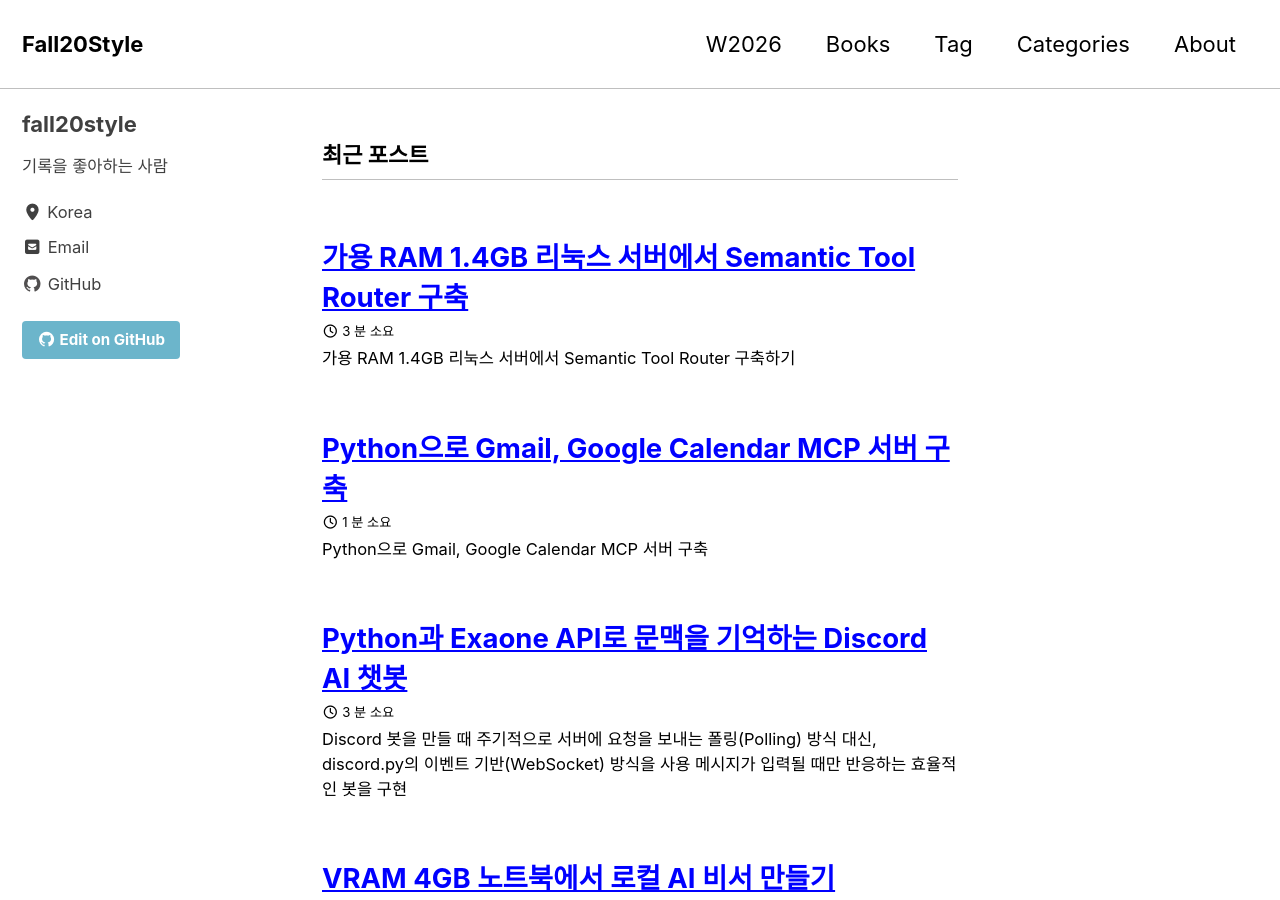
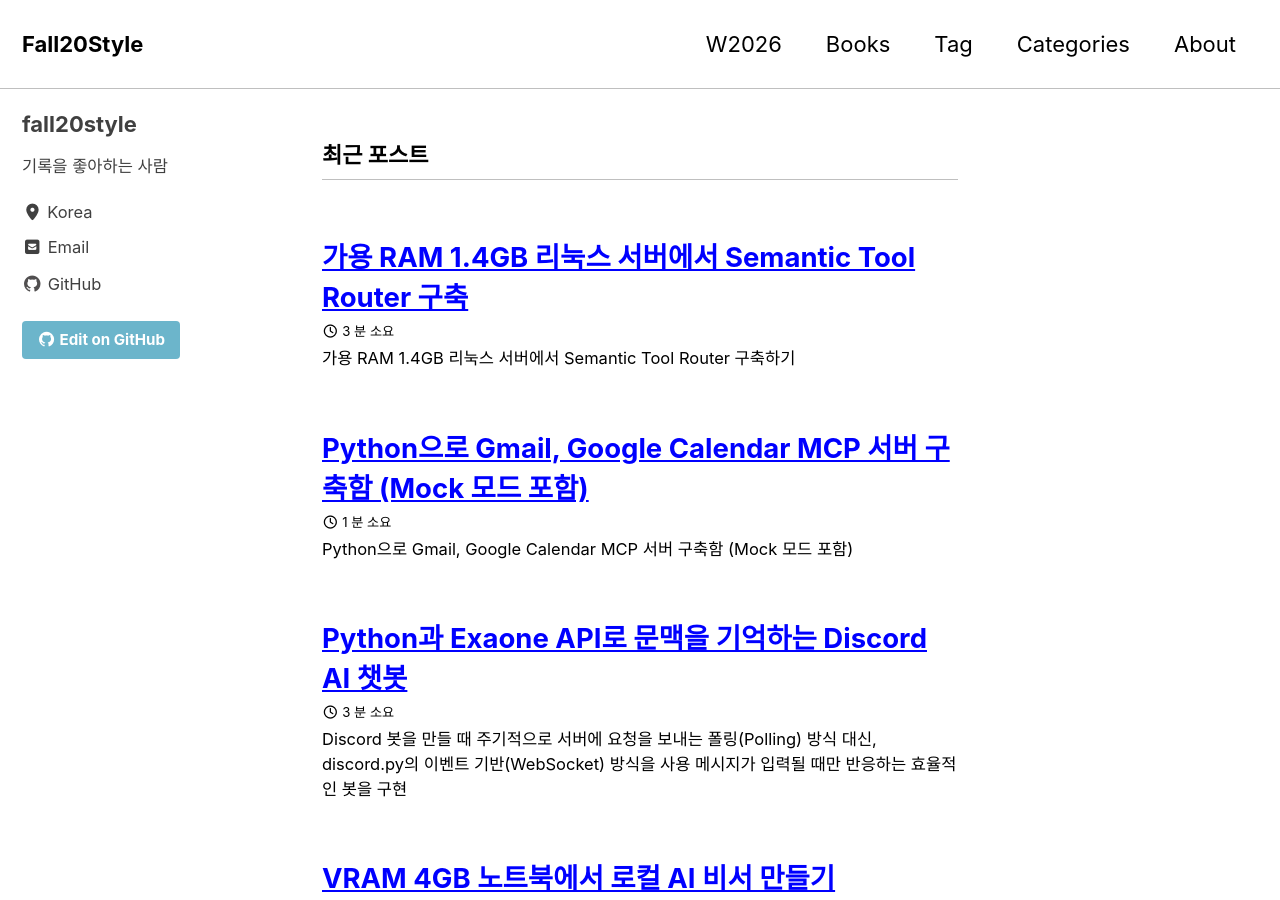
Before and after one commit to fall20style/fall20style.github.io, a Jekyll site: the page built from index.html, in a window 1280 px wide and 900 px high. Built offline with Jekyll 4.4.1, drawn with Linux system fonts in a browser that asks for light colours; cached includes are drawn as plain includes; the list of posts is cut into pages by our own code; part of the change alters nothing that is shown.

Commit message:
Update 2026-11-22-google-mcp-py.md

````diff
--- a/_posts/2026-11-22-google-mcp-py.md
+++ b/_posts/2026-11-22-google-mcp-py.md
@@ -1,5 +1,5 @@
 ---
-title: Python으로 Gmail, Google Calendar MCP 서버 구축
+title: Python으로 Gmail, Google Calendar MCP 서버 구축함 (Mock 모드 포함)
 layout: single
 author_profile: true
 read_time: true
@@ -16,9 +16,9 @@ toc_label: 목차
 description: desc가 여기에
 ---
 
-# Python으로 Gmail, Google Calendar MCP 서버 구축
+# Python으로 Gmail, Google Calendar MCP 서버 구축함 (Mock 모드 포함)
 
-직접 만든 Python 에이전트에 연동하기 위해 Gmail과 Google Calendar를 제어하는 MCP(Model Context Protocol) 서버를 구현함.
+직접 만든 Python 에이전트에 연동하기 위해 Gmail과 Google Calendar를 제어하는 MCP(Model Context Protocol) 서버를 구현함. OAuth 인증 없이 에이전트 도구 호출 루프를 테스트할 수 있도록 인메모리 Mock 백엔드를 통합함.
 
 ## 구현 환경
 - **언어 및 패키지**: Python 3.10+, `uv`, `mcp` v2.x SDK, `google-api-python-client`
@@ -36,7 +36,17 @@ description: desc가 여기에
 - `list_upcoming_events`: 현재 시점 이후 예정된 일정 조회
 - `create_calendar_event`: 한국 표준시(`Asia/Seoul`) 기준 새 일정 등록
 
-<img width="605" height="387" alt="mcp_test_01" src="https://github.com/user-attachments/assets/984bdfd7-c85d-4c0e-851e-d002c3207955" />
+## 이중 백엔드 아키텍처 (Real / Mock 전환)
+
+에이전트 개발 및 테스트 시 실제 메일이 발송되거나 캘린더 일정이 오염되는 문제를 막기 위해 환경변수(`USE_MOCK`)로 동작 모드를 분리함.
+
+- **인터페이스 유지**: `server.py`가 노출하는 도구 이름, 파라미터 스키마, 반환 문자열 포맷을 두 모드에서 동일하게 유지함.
+- **Stateful Mock (`mock_backend.py`)**: `MockGoogleWorkspace` 클래스가 메모리 리스트(`emails`, `events`)를 유지함. `send_email`이나 `create_calendar_event` 호출 시 가상 ID를 발급해 메모리에 추가하며, 직후 조회 도구 호출 시 변경된 상태가 그대로 반영됨.
+
+```text
+USE_MOCK="false" (기본값) ──▶ Google Workspace Cloud API (실제 연동)
+USE_MOCK="true"            ──▶ MockGoogleWorkspace (인메모리 테스트)
+```
 
 ## 진행 과정 및 트러블슈팅
 
@@ -50,7 +60,10 @@ description: desc가 여기에
 - `stdio` 모드는 백그라운드 입력 대기 상태이므로 브라우저 인증 창이 자동으로 열리지 않음. 별도 명령어로 `get_credentials()`를 1회 실행해 `token.json`을 미리 생성함.
 - `SCOPES` 설정 시 도메인 뒤에 `/auth/gmail.modify`, `/auth/calendar` 권한 경로를 명시해야 함.
 
+### 3. 서브프로세스 환경변수 전파
+- 클라이언트가 `StdioServerParameters`로 `server.py`를 서브프로세스로 실행할 때 부모 프로세스의 환경변수(`USE_MOCK`)가 자동 상속되지 않는 문제가 발생함.
+- 클라이언트 설정에 `env=dict(os.environ)`을 명시해 환경변수가 서버 프로세스로 전달되도록 해결함.
+
 ## 검증 결과
-- `test_client.py`를 작성해 `stdio` 세션 연결 및 도구 5종의 JSON Schema 노출을 확인함.
-- 메일 검색 후 추출한 ID로 본문 조회, 테스트 메일 발송, 일정 등록 및 재조회까지 정상 작동을 확인함.
-- 설치 가이드(`INSTALL.md`)와 명세(`README.md`)를 정리하고 GitHub `v1.0.0` 릴리즈를 발행함.
+- **Real 모드**: 실제 Gmail 검색, 본문 디코딩, 메일 발송, 캘린더 일정 등록 및 재조회를 검증하고 `v1.0.0` 릴리즈를 발행함.
+- **Mock 모드**: `\$env:USE_MOCK="true"` 설정 후 인증 파일 없이 5종 도구의 상태 변화(`mock_msg_001` 본문 조회, 메일 발송 후 재검색, 일정 추가 후 최상단 반영)를 검증하고 `v1.1.1` 및 아키텍처 문서를 정리함.
````
